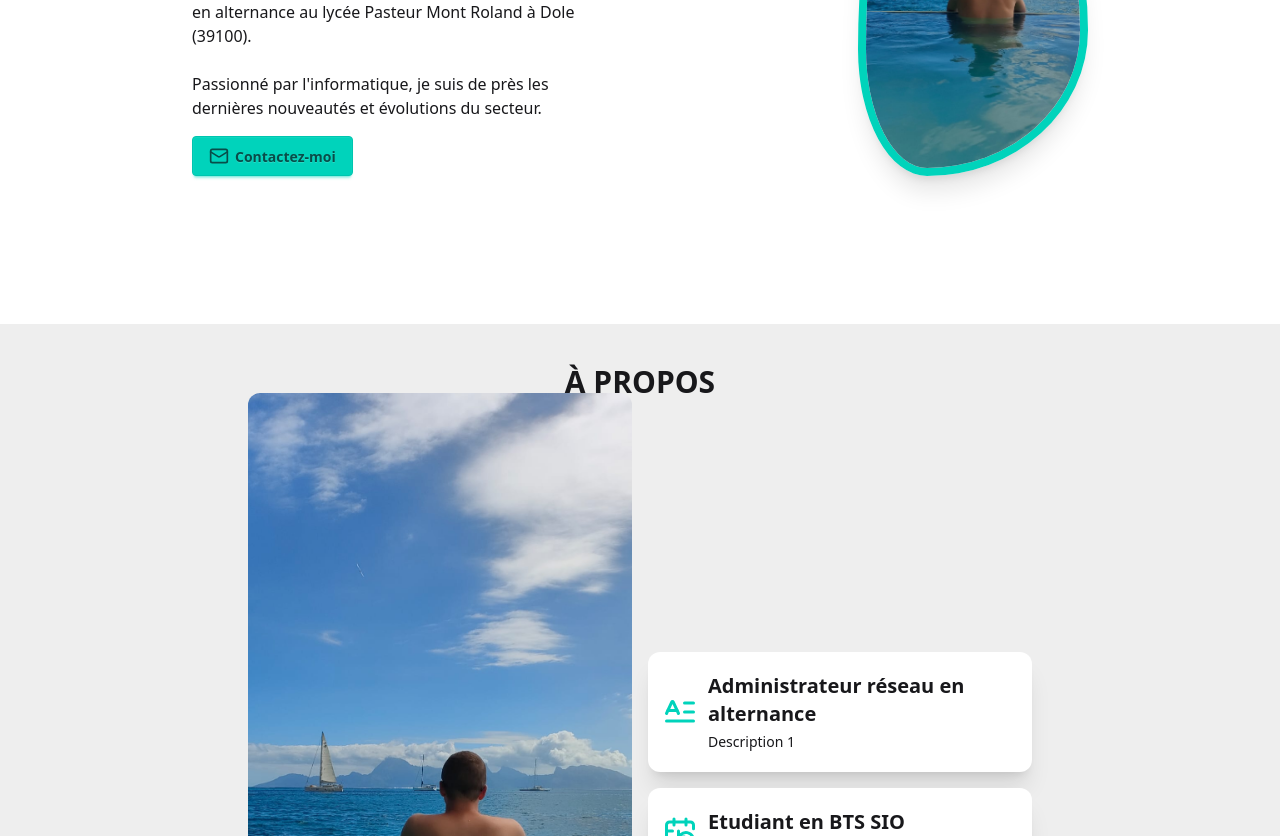
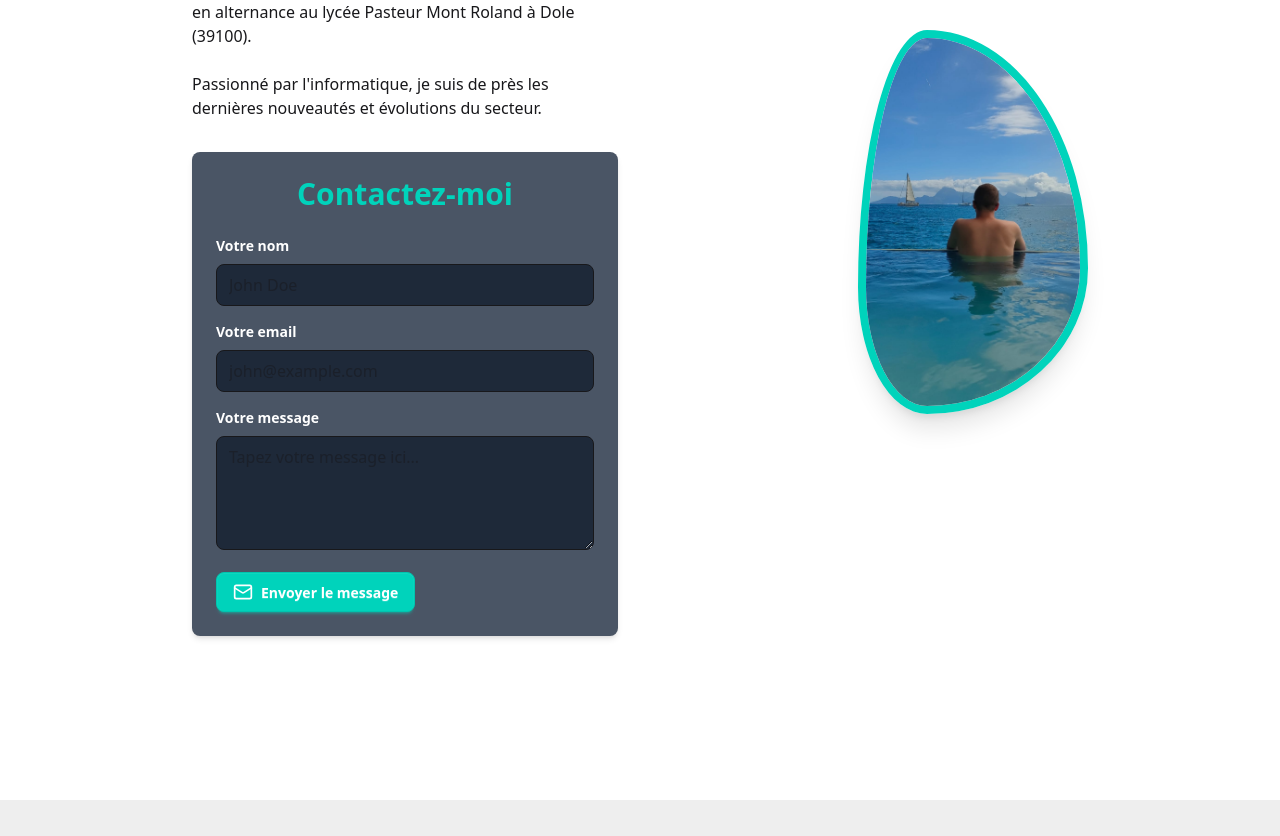
Before and after one commit to TheRinzler65/Portfolio, a React (Vite) app: page / in a window 1280 px wide. Shown: the part 420-1256 px from the top of the page. Built offline with nearby package versions, Linux system fonts and the light colour scheme.

Commit message:
création du formulaire + remplacement du boutno "Conctactz-moi' par le fomulaire

```diff
--- /dev/null
+++ b/src/components/ContactForm.tsx
@@ -0,0 +1,57 @@
+import { useRef } from "react";
+import emailjs from '@emailjs/browser';
+import { Mail } from "lucide-react";
+
+const ContactForm = () => {
+    const formRef = useRef<HTMLFormElement>(null);
+
+    const sendEmail = (e: React.FormEvent) => {
+        e.preventDefault();
+
+        if (!formRef.current) return;
+
+        emailjs
+            .sendForm(
+                import.meta.env.VITE_EMAILJS_SERVICE_ID,
+                import.meta.env.VITE_EMAILJS_TEMPLATE_ID,
+                formRef.current,
+                import.meta.env.VITE_EMAILJS_PUBLIC_KEY
+            )
+            .then(() => {
+                alert("Email envoyé avec succès !");
+                formRef.current?.reset();
+            })
+            .catch((error) => {
+                console.error("Erreur lors de l'envoi :", error);
+                alert("Une erreur est survenue lors de l'envoi.");
+            });
+    };
+
+    return (
+        <div className="max-w-md w-full mx-auto p-6 bg-gray-600 rounded-lg shadow-md">
+            <h2 className="text-3xl text-center text-accent font-bold mb-6">Contactez-moi</h2>
+            <form ref={formRef} onSubmit={sendEmail}>
+                <div className="mb-4">
+                    <label className="block text-white text-sm font-semibold mb-2">Votre nom</label>
+                    <input name="user_name" className="w-full px-3 py-2 border rounded-lg bg-gray-800 focus:border-blue-500" required placeholder="John Doe" type="text" />
+                </div>
+                <div className="mb-4">
+                    <label className="block text-white text-sm font-semibold mb-2">Votre email</label>
+                    <input name="user_email" className="w-full px-3 py-2 border rounded-lg bg-gray-800 focus:border-blue-500" required placeholder="john@example.com" type="email" />
+                </div>
+                <div className="mb-4">
+                    <label className="block text-white text-sm font-semibold mb-2">Votre message</label>
+                    <textarea name="message" rows={4} className="w-full px-3 py-2 border rounded-lg bg-gray-800 focus:border-blue-500" required placeholder="Tapez votre message ici..." />
+                </div>
+                <div>
+                    <button type="submit" className="btn btn-accent md:w-fit text-white font-semibold px-4 py-2 rounded-lg focus:outline-white flex items-center gap-2">
+                        <Mail className="w-5 h-5" />
+                        Envoyer le message
+                    </button>
+                </div>
+            </form>
+        </div>
+    );
+};
+
+export default ContactForm;
--- a/src/components/Home.tsx
+++ b/src/components/Home.tsx
@@ -1,4 +1,5 @@
-import { Mail } from "lucide-react"
+import ContactForm from './ContactForm';
+
 import img from '../assets/img.jpg'
 
 const Home = () => {
@@ -17,10 +18,13 @@ const Home = () => {
                     en alternance au lycée Pasteur Mont Roland à Dole (39100).<br /><br />
                     Passionné par l'informatique, je suis de près les dernières nouveautés et évolutions du secteur.
                 </p>
-                <a href="" className=" btn btn-accent md:w-fit">
+                {/* <a href="" className=" btn btn-accent md:w-fit">
                     <Mail className="w-5 h-5" />
                     Contactez-moi
-                </a>
+                </a> */}
+                <div className="my-4 text-md text-center md:text-left">
+                    <ContactForm />
+                </div>
 
             </div>
 
```
